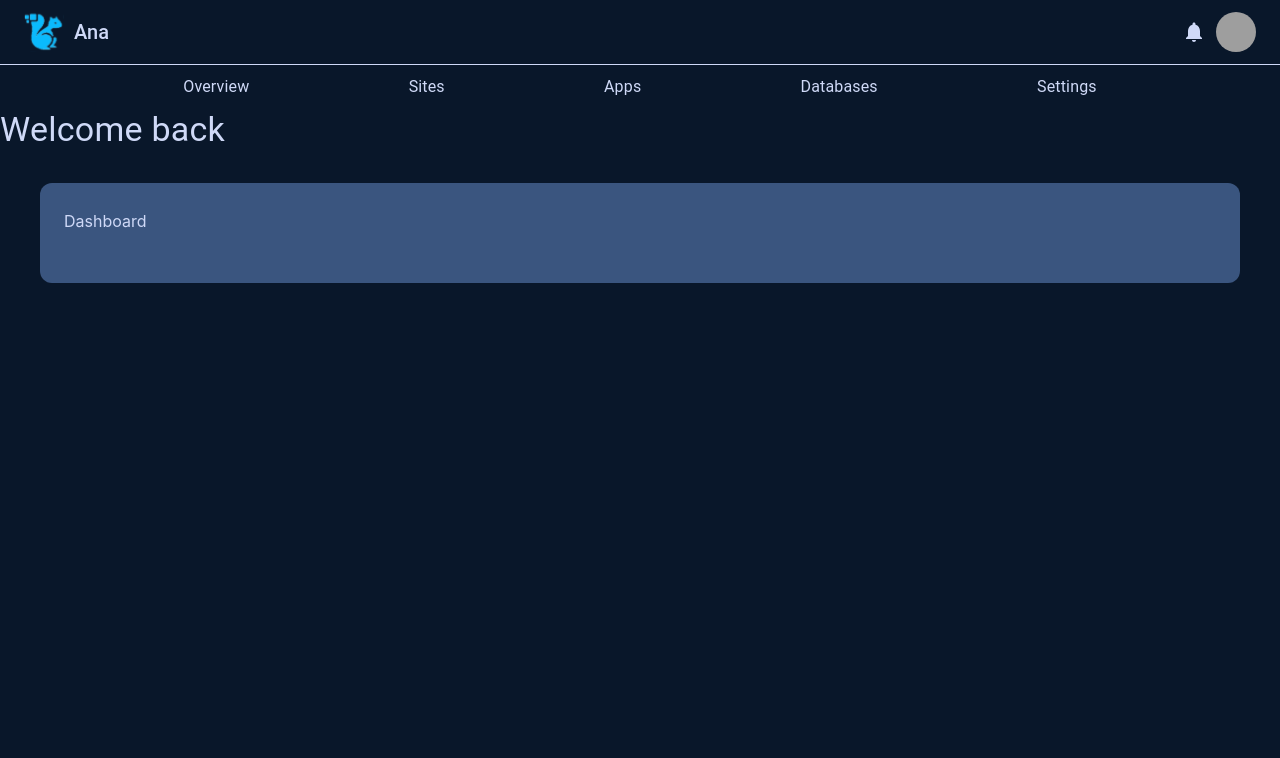
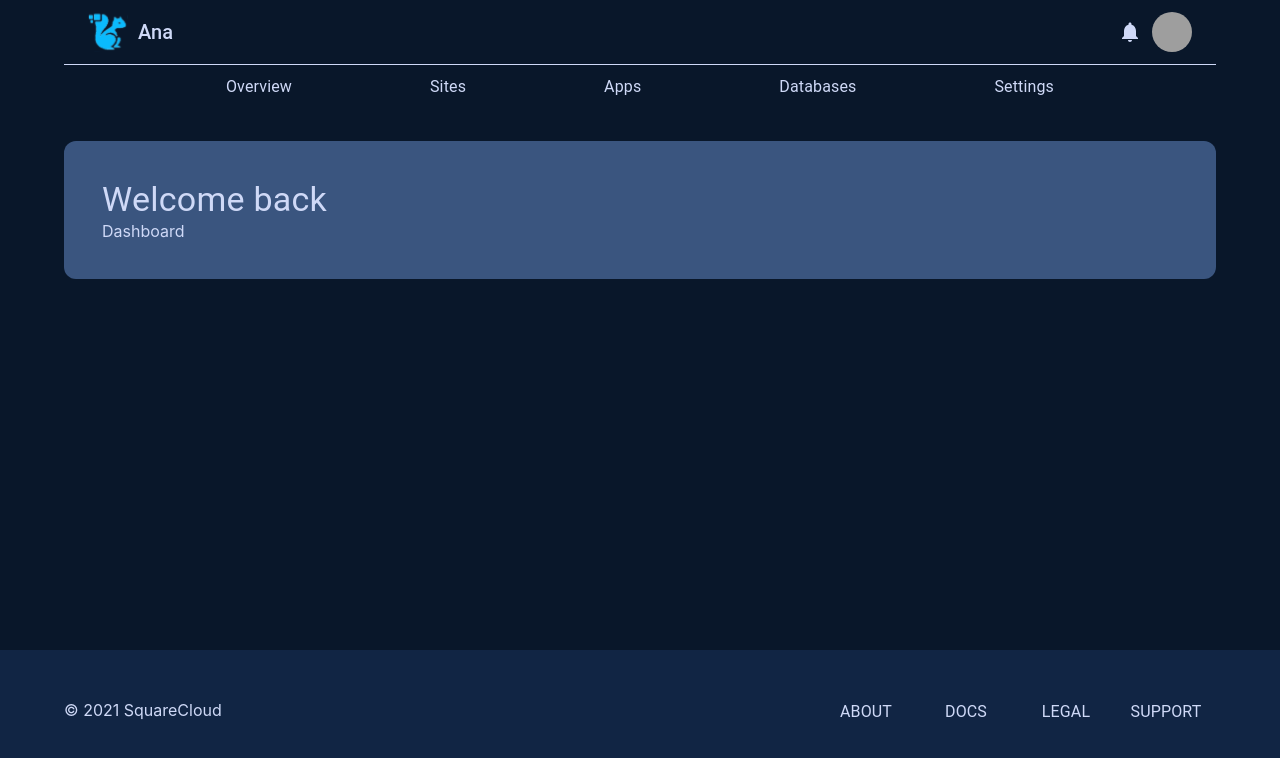
Before and after one commit to momegas/sqd-cloud-dashboard, a Next.js app in the folder sqd-cloud-dashboard/: page /dashboard in a window 1280 px wide. Shown: the top 758 px of the page. Built offline with nearby package versions, Linux system fonts and the light colour scheme; grey boxes are pictures that could not be loaded; what next-redux-wrapper would draw is missing.

Commit message:
Added layout

```diff
--- a/sqd-cloud-dashboard/components/layout.js
+++ b/sqd-cloud-dashboard/components/layout.js
@@ -15,7 +15,7 @@ export const Layout = ({ children }) => (
           minHeight: "100px",
           margin: "32px 0px",
           width: "100%",
-          padding: "38px 15px",
+          padding: "38px",
         }}
       >
         {children}
--- a/sqd-cloud-dashboard/pages/dashboard.js
+++ b/sqd-cloud-dashboard/pages/dashboard.js
@@ -1,23 +1,11 @@
 import React from "react";
 import { Container, Typography } from "@mui/material";
-import SqdNavbar from "../components/sqdNavbar";
+import { Layout } from "../components/layout";
 export default function Dashboard() {
   return (
-    <>
-      <SqdNavbar />
+    <Layout>
       <Typography variant="h4">Welcome back</Typography>
-      <Container
-        sx={{
-          backgroundColor: "#3A557F",
-          borderRadius: "12px",
-          minHeight: "100px",
-          margin: "32px auto",
-          width: "100%",
-          padding: "28px",
-        }}
-      >
-        Dashboard
-      </Container>
-    </>
+      Dashboard
+    </Layout>
   );
 }
```
Also changed, not shown: sqd-cloud-dashboard/pages/createWordpress.js (+29 -46 lines), sqd-cloud-dashboard/pages/databases.js (+4 -15 lines), sqd-cloud-dashboard/pages/sites.js (+3 -12 lines).
